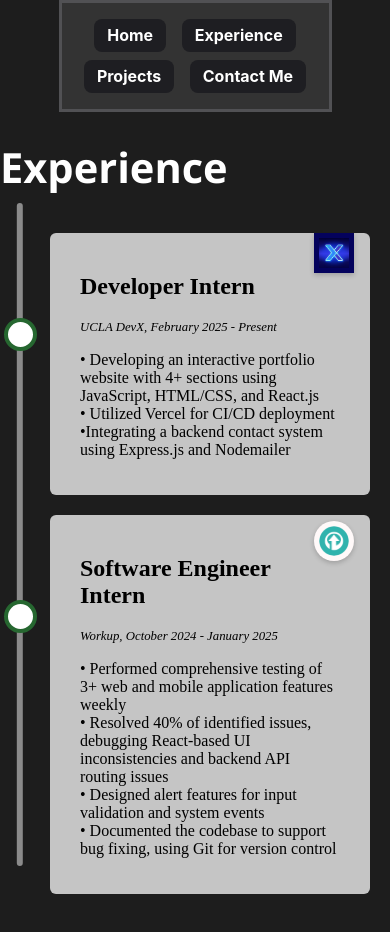
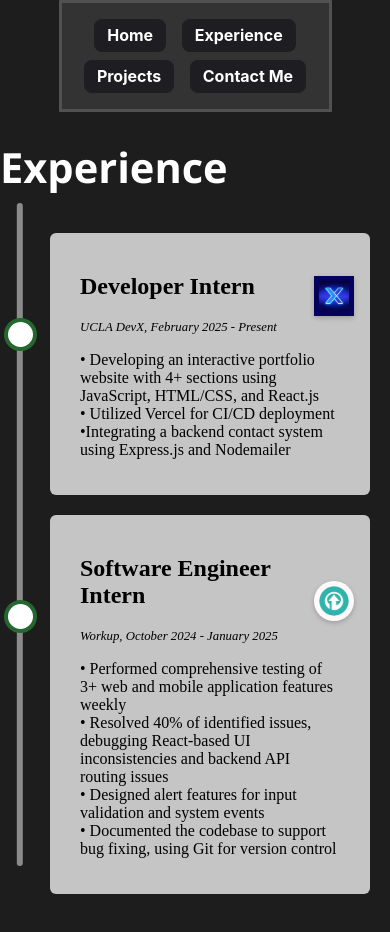
Before and after one commit to larryl777/DevXPortfolio, a React (Create React App) app: page /experience in a window 390 px wide. Shown: the top 932 px of the page. Built offline with nearby package versions, Linux system fonts and the light colour scheme.

Commit message:
mobile tech icons adjustments 5

```diff
--- a/src/pages/Experience.css
+++ b/src/pages/Experience.css
@@ -139,7 +139,7 @@ body {
     justify-content: center;
     margin-top: 1rem;
     right: 4%;
-    top: 5%;
+    top: 20%;
   }
 
   .container:first-of-type {
```
